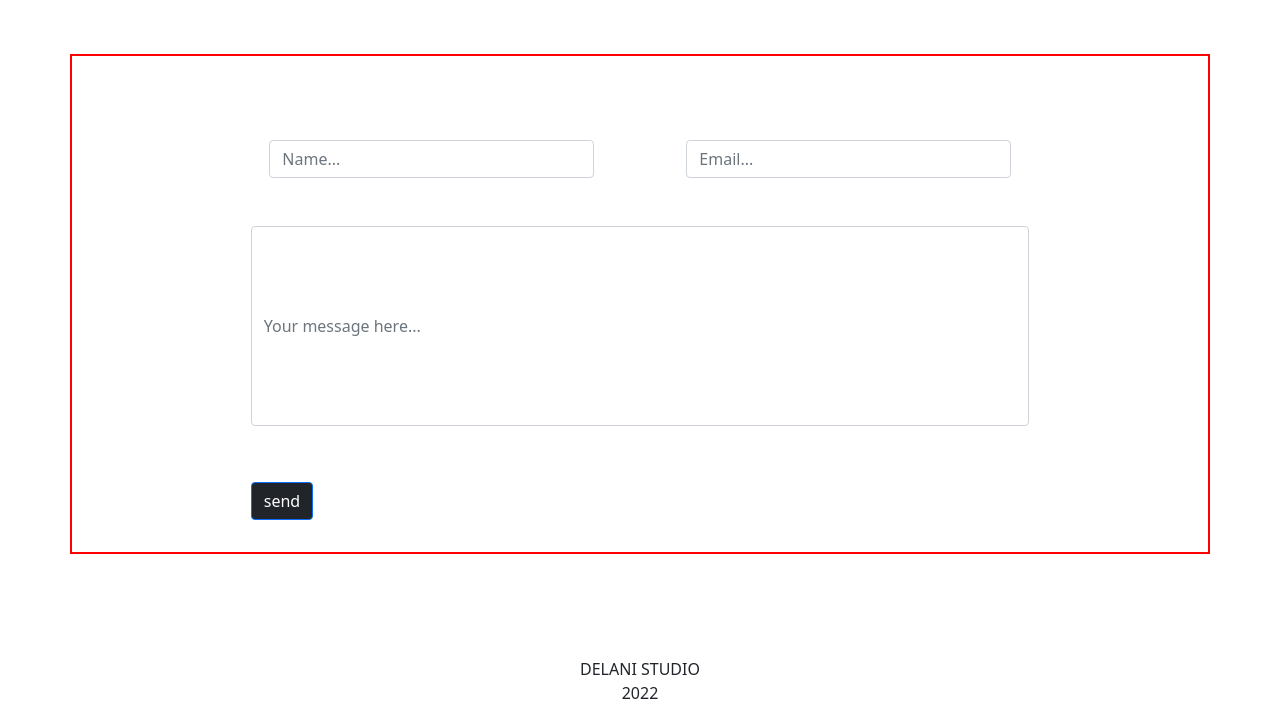
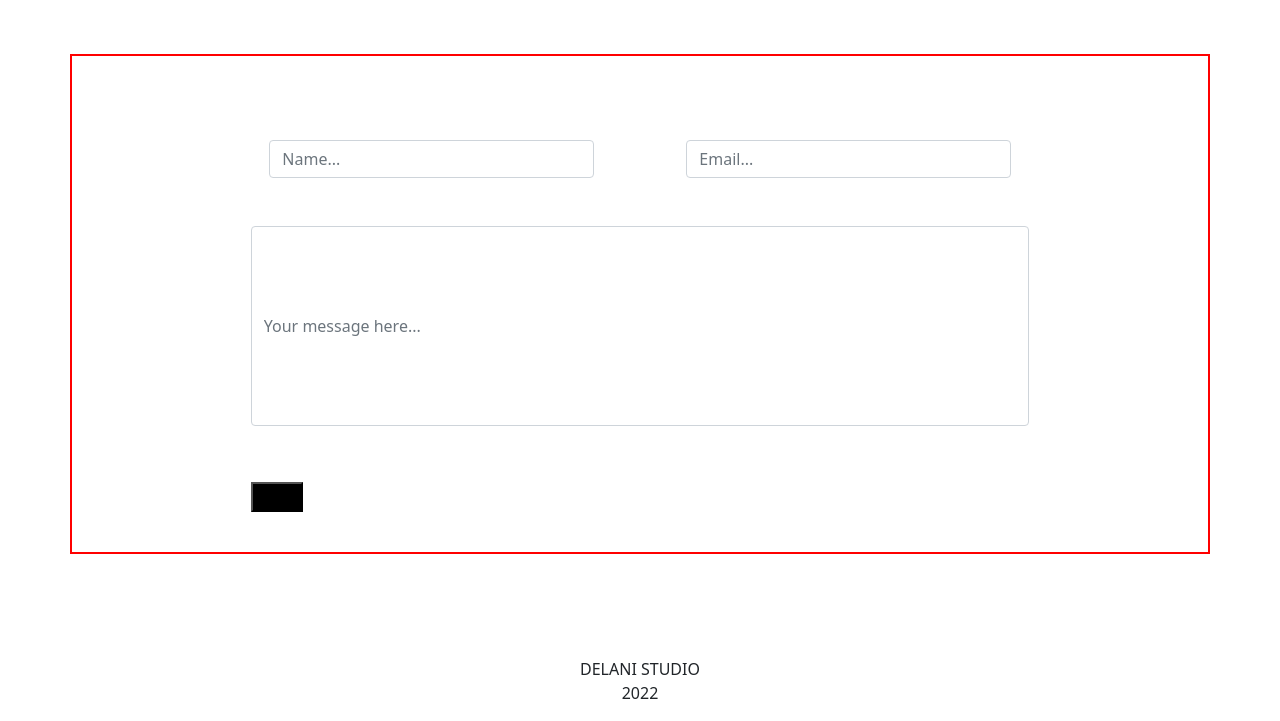
Before and after one commit to Tess-Gitundu/Delani-Studio, a plain HTML site: page index.html in a window 1280 px wide. Shown: the part 2205-2926 px from the top of the page. Drawn offline with nearby package versions, Linux system fonts and the light colour scheme.

Commit message:
Add changes

```diff
--- a/index.html
+++ b/index.html
@@ -171,7 +171,7 @@
                             <input type="text"class="form-control" id="message" placeholder="Your message here...">
                         </div>
                         <br><br><div class="col-12">
-                          <button class="btn btn-primary bg-dark" type="submit">send</button>
+                          <button id="btn1" >send</button>
                         </div>
                       </form>
                             </div>
```
